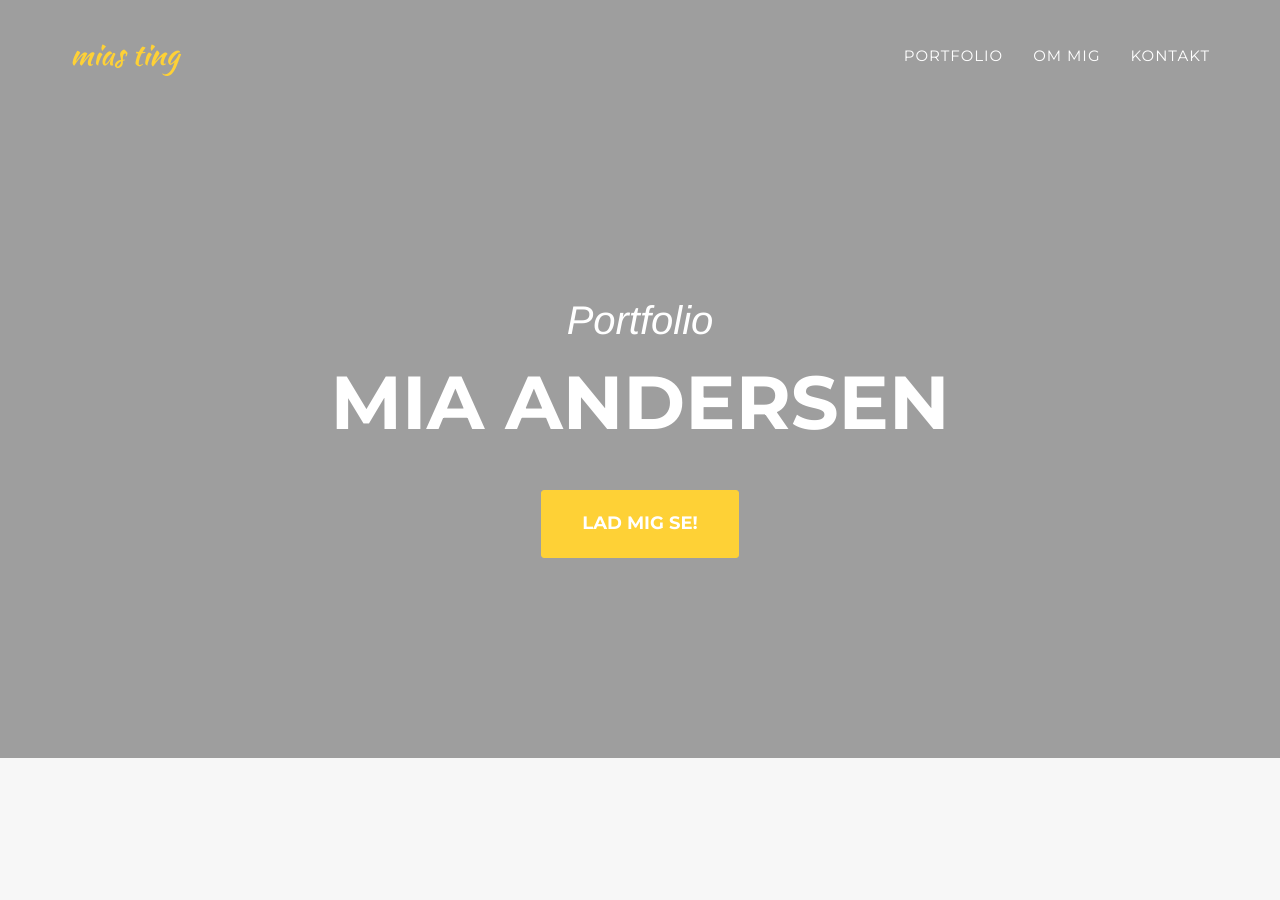
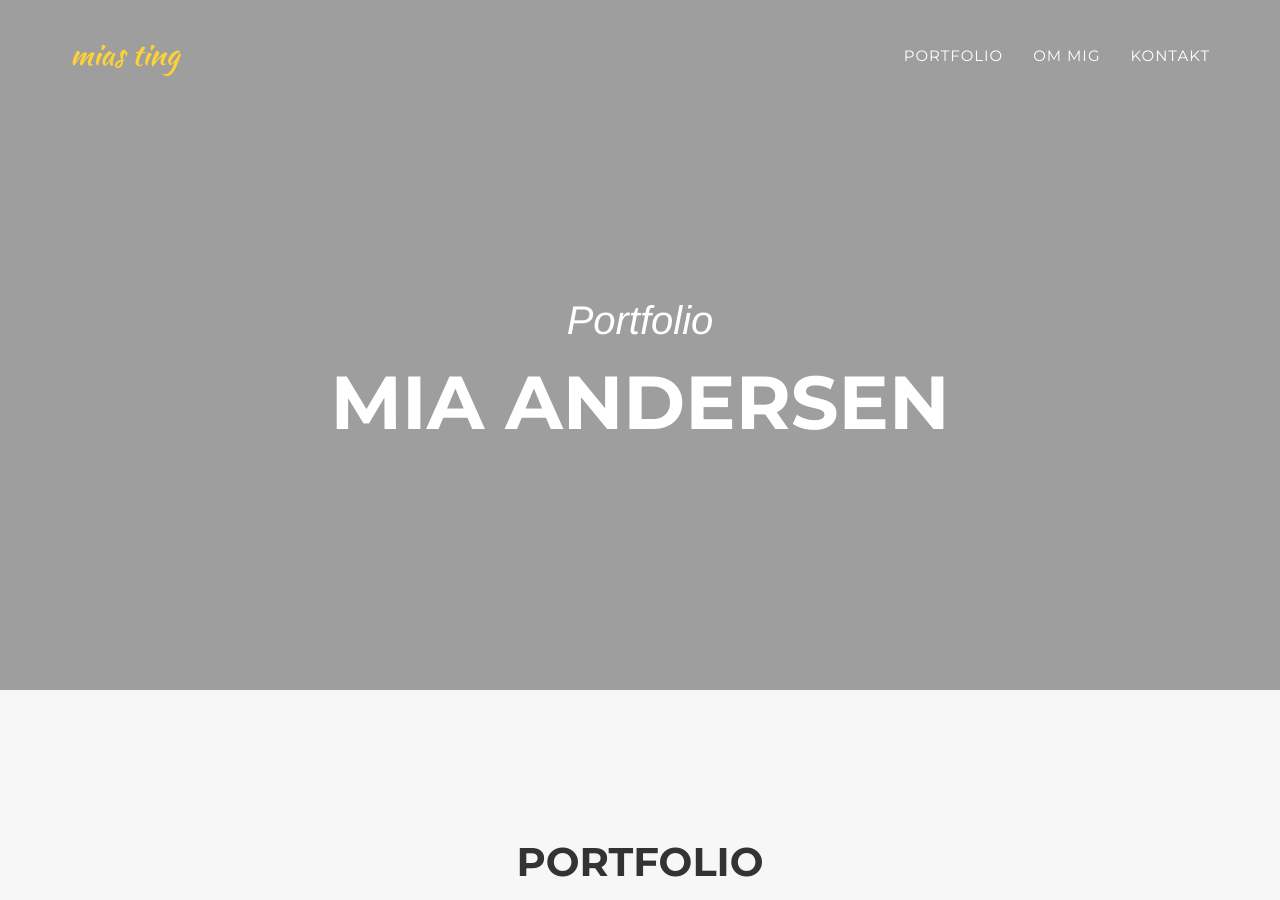
Before and after one commit to miasting/miasting.github.io, a Jekyll site: the page built from index.html, in a window 1280 px wide and 900 px high. Built offline with Jekyll 4.4.1, drawn with Linux system fonts in a browser that asks for light colours; some web fonts are replaced.

Commit message:
Update header.html

```diff
--- a/_includes/header.html
+++ b/_includes/header.html
@@ -46,7 +46,7 @@
             <div class="intro-text">
                 <div class="intro-lead-in">Portfolio</div>
                 <div class="intro-heading">Mia Andersen</div>
-                <a href="#portfolio" class="page-scroll btn btn-xl">Lad mig se!</a>
+                <!--a href="#portfolio" class="page-scroll btn btn-xl">Lad mig se!</a-->
             </div>
         </div>
     </header>
```
